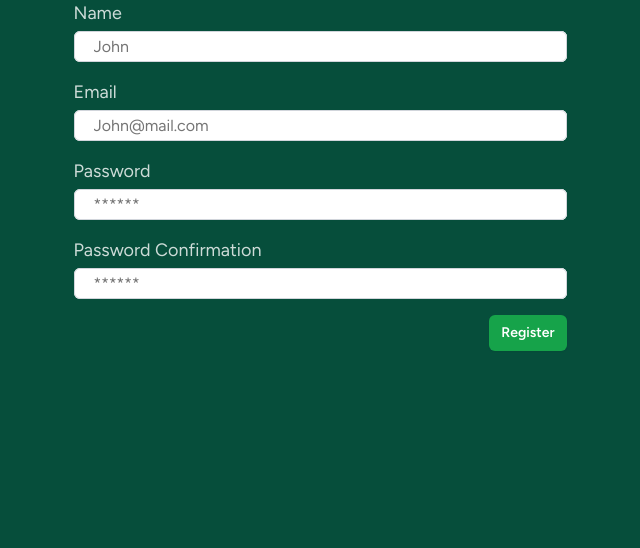
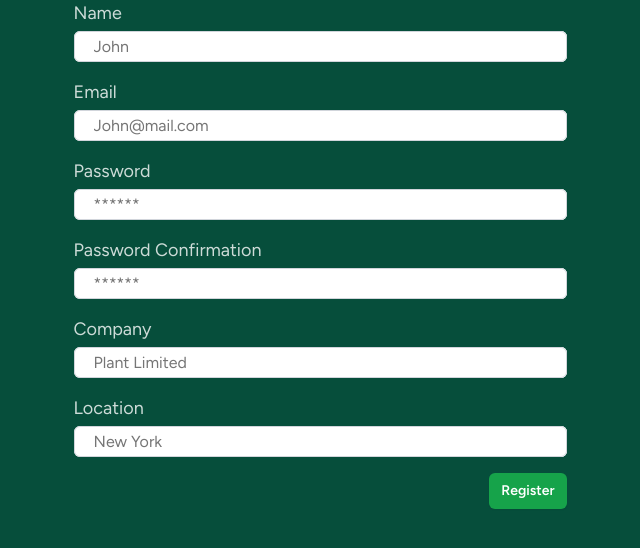
Before and after one commit to dmknpd/php_MVC_CRUD, a PHP site: page /register in a window 1280 px wide. Shown: the part 205-753 px from the top of the page, without its empty margins (320-960 px from the left). Run offline with PHP 8.4, Linux system fonts and the light colour scheme.

Commit message:
seller model + register fix

```diff
--- a/app/Controllers/RegisterController.php
+++ b/app/Controllers/RegisterController.php
@@ -2,6 +2,7 @@
 
 namespace App\Controllers;
 
+use App\Models\Seller;
 use App\Models\User;
 use Core\Controller\Controller;
 
@@ -19,7 +20,9 @@ class RegisterController extends Controller
       'name' => ['required', 'min:2', 'max:32'],
       'email' => ['required', 'email', 'unique'],
       'password' => ['required', 'min:4', 'confirmed'],
-      'password_confirmation' => ['required']
+      'password_confirmation' => ['required'],
+      'company' => ['required', 'min:2', 'max:32'],
+      'location' => ['required', 'min:2', 'max:32'],
     ]);
 
     if (!$validation) {
@@ -35,7 +38,20 @@ class RegisterController extends Controller
       'password' => password_hash($this->request()->input('password'), PASSWORD_DEFAULT),
     ];
 
-    User::create($user);
+    $user_id = User::create($user);
+
+    if (!$user_id) {
+      $this->session()->set('user', 'Failed to create user. Please try again.');
+      $this->redirect('/register');
+    }
+
+    $seller = [
+      'user_id' => $user_id,
+      'name' => $this->request()->input('company'),
+      'location' => $this->request()->input('location'),
+    ];
+
+    Seller::create($seller);
 
     $this->redirect('/');
   }
--- a/resources/views/auth/register.php
+++ b/resources/views/auth/register.php
@@ -120,6 +120,64 @@
       </div>
     </div>
 
+    <!-- Company -->
+    <div class="form__input-group">
+      <label for="title" class="form__label">Company</label>
+      <div class="form__input-wrapper">
+        <div
+          class="form__input-container">
+          <input type="text" name="company" id="company"
+            class="form__input"
+            placeholder="Plant Limited" value="<?= htmlspecialchars($old['company'] ?? '') ?>" required>
+        </div>
+
+        <?php if ($session->has('company')) : ?>
+
+          <ul class="form__errors-list">
+            <?php foreach ($session->getFlash('company') as $error): ?>
+              <li class="form__error">
+                <?= $error ?>
+              </li>
+            <?php endforeach; ?>
+
+          </ul>
+        <?php endif; ?>
+
+      </div>
+    </div>
+
+    <!-- Location -->
+    <div class="form__input-group">
+      <label for="title" class="form__label">Location</label>
+      <div class="form__input-wrapper">
+        <div
+          class="form__input-container">
+          <input type="text" name="location" id="location"
+            class="form__input"
+            placeholder="New York" value="<?= htmlspecialchars($old['location'] ?? '') ?>" required>
+        </div>
+
+        <?php if ($session->has('location')) : ?>
+
+          <ul class="form__errors-list">
+            <?php foreach ($session->getFlash('location') as $error): ?>
+              <li class="form__error">
+                <?= $error ?>
+              </li>
+            <?php endforeach; ?>
+
+          </ul>
+        <?php endif; ?>
+
+      </div>
+    </div>
+
+    <?php if ($session->has('user')) : ?>
+      <p class="form__error">
+        <?= $session->getFlash('user') ?>
+      </p>
+    <?php endif; ?>
+
 
     <!-- Submit -->
     <div class="form__button-container">
```
Also changed, not shown: app/Models/Seller.php (added, +10 -0 lines).
